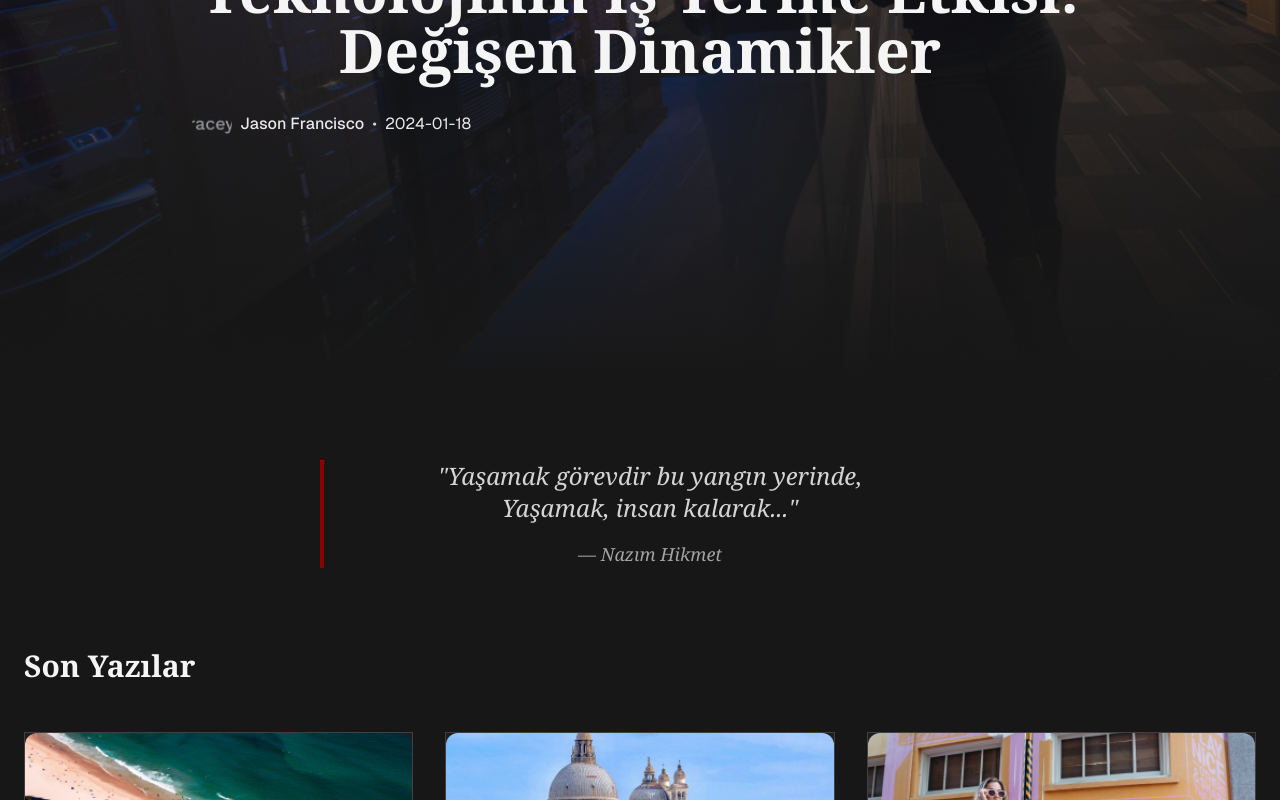
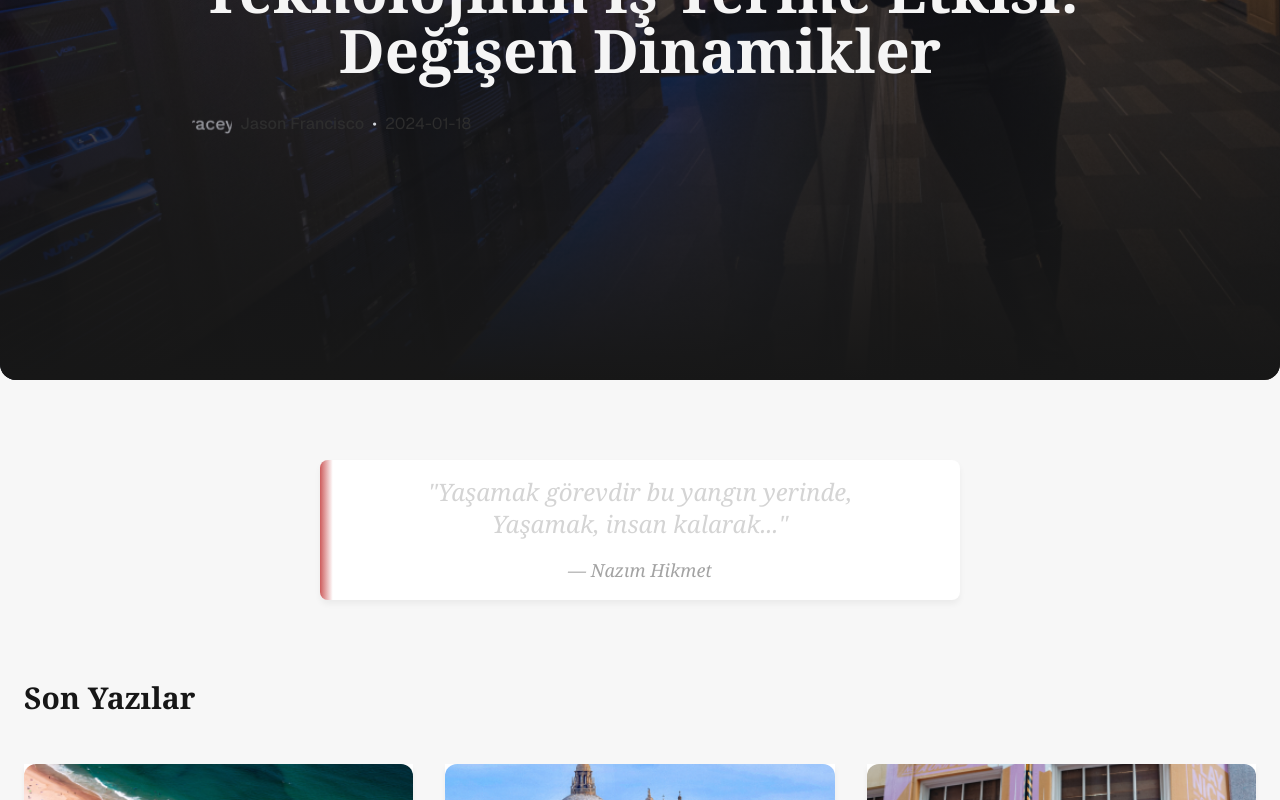
Before and after one commit to Bardsun0/BardBlog-Next.js-Challenge, a Next.js app: page / in a window 1280 px wide. Shown: the part 400-1200 px from the top of the page. Built offline with nearby package versions, Linux system fonts and the light colour scheme.

Commit message:
Light Theme comin'!

```diff
--- a/src/app/lib/components/features/BlogPost.jsx
+++ b/src/app/lib/components/features/BlogPost.jsx
@@ -14,7 +14,7 @@ const BlogPost = memo(({ post }) => {
         />
         <div className="absolute inset-0 bg-gradient-to-t from-neutral-900/80 via-transparent to-transparent opacity-0 group-hover:opacity-100 transition-opacity duration-300" />
       </div>
-      <div className="p-6 bg-neutral-800/50 backdrop-blur-sm rounded-b-xl">
+      <div className="p-6 bg-neutral-400/50 backdrop-blur-sm rounded-b-xl">
         <span className="text-[#CD5C5C] text-sm font-medium">
           {post.category}
         </span>
--- a/src/app/lib/components/features/MainContent.jsx
+++ b/src/app/lib/components/features/MainContent.jsx
@@ -33,7 +33,7 @@ const MainContent = () => {
   );
 
   return (
-    <main className="flex-grow bg-neutral-900 dark:bg-neutral-900 pt-20">
+    <main className="flex-grow bg-gradient-to-b from-background to-card-bg dark:from-neutral-900 dark:to-neutral-900 pt-20">
       {/* Hero Section */}
       <section className="relative max-w-screen-xl mx-auto w-full h-[700px] mb-20">
         <div className="relative w-full h-full overflow-hidden rounded-2xl">
@@ -66,7 +66,7 @@ const MainContent = () => {
 
       {/* Posts Grid Section */}
       <section className="max-w-screen-xl mx-auto px-6 mb-20">
-        <h2 className="text-3xl font-serif font-bold mb-12 text-neutral-100">
+        <h2 className="text-3xl font-serif font-bold mb-12 text-neutral-900 dark:text-neutral-100">
           Son Yazılar
         </h2>
         <div className="grid grid-cols-1 md:grid-cols-2 lg:grid-cols-3 gap-8">
--- a/src/app/lib/components/layout/Footer.jsx
+++ b/src/app/lib/components/layout/Footer.jsx
@@ -45,7 +45,7 @@ const Footer = () => {
   );
 
   return (
-    <footer className="bg-neutral-900 dark:bg-neutral-900 font-serif mt-auto border-t border-neutral-800">
+    <footer className="bg-card-bg dark:bg-neutral-900 font-serif mt-auto border-t border-neutral-200/50 dark:border-neutral-800/50">
       <div className="max-w-screen-xl mx-auto px-6 py-16 grid grid-cols-1 md:grid-cols-2 lg:grid-cols-4 gap-12">
         {/* About Section */}
         <FooterSection title="Hakkımda">
--- a/src/app/lib/components/layout/Header.jsx
+++ b/src/app/lib/components/layout/Header.jsx
@@ -32,7 +32,7 @@ const Header = () => {
   const { theme, toggleTheme } = useTheme();
 
   return (
-    <header className="bg-neutral-900/80 backdrop-blur-md dark:bg-neutral-900/90 fixed w-full z-10 border-b border-neutral-800">
+    <header className="bg-white/90 backdrop-blur-md dark:bg-neutral-900/90 fixed w-full z-10 border-b border-neutral-200/50 dark:border-neutral-800/50">
       <div className="mx-auto max-w-screen-xl flex items-center justify-between py-4 px-6">
         {/* Logo */}
         <div className="text-2xl font-serif text-neutral-100 dark:text-neutral-100 flex items-center gap-3">
--- a/src/styles/globals.css
+++ b/src/styles/globals.css
@@ -4,26 +4,27 @@
 
 :root {
   /* Ana renkler - Kızıl, yeşil ve siyah tonları */
-  --primary-red: #8b0000; /* Koyu kızıl */
-  --primary-green: #2f4f4f; /* Koyu yeşil */
-  --accent-red: #cd5c5c; /* Açık kızıl */
-  --accent-green: #3cb371; /* Orta yeşil */
+  --primary-red: #cd5c5c; /* Koyu kızıl */
+  --primary-green: #3cb371; /* Koyu yeşil */
+  --accent-red: #e6857d; /* Açık kızıl */
+  --accent-green: #4dc488; /* Orta yeşil */
 
   /* Arkaplan ve metin renkleri */
-  --background: #121212; /* Koyu siyah arkaplan */
-  --foreground: #e8e8e8; /* Açık gri metin */
-  --card-bg: #1e1e1e; /* Kart arkaplanı */
+  --background: #f7f7f7; /* Koyu siyah arkaplan */
+  --foreground: #2d2d2d; /* Açık gri metin */
+  --card-bg: #ffffff; /* Kart arkaplanı */
 
   /* Özel nötr tonlar */
-  --neutral-900: #171717;
-  --neutral-800: #262626;
-  --neutral-700: #404040;
-  --neutral-100: #f5f5f5;
+  --neutral-900: #2d2d2d;
+  --neutral-800: #404040;
+  --neutral-700: #525252;
+  --neutral-100: #ffffff;
 }
 
 .dark {
-  --background: #0a0a0a;
+  --background: #121212;
   --foreground: #f5f5f5;
+  --card-bg: #1e1e1e;
 }
 
 /* Tipografi */
@@ -36,13 +37,14 @@ body {
 /* Blog kartları için özel stil */
 .blog-card {
   background-color: var(--card-bg);
-  border: 1px solid var(--neutral-700);
-  transition: transform 0.3s ease;
+  border: none;
+  box-shadow: 0 4px 6px rgba(0, 0, 0, 0.05);
+  transition: all 0.3s ease;
 }
 
 .blog-card:hover {
   transform: translateY(-4px);
-  box-shadow: 0 4px 20px rgba(139, 0, 0, 0.2);
+  box-shadow: 0 10px 20px rgba(0, 0, 0, 0.1);
 }
 
 /* Header ve navigasyon */
@@ -75,8 +77,10 @@ body {
 
 /* Özel quote stili - şiir ve edebiyat vurgusu için */
 blockquote {
-  border-left: 4px solid var(--primary-red);
-  padding-left: 1rem;
-  font-style: italic;
-  margin: 1.5rem 0;
+  background: linear-gradient(90deg, var(--primary-red) 0%, transparent 2%);
+  padding: 1rem 2rem;
+  margin: 2rem 0;
+  border-radius: 0.5rem;
+  background-color: var(--card-bg);
+  box-shadow: 0 4px 6px rgba(0, 0, 0, 0.05);
 }
```
